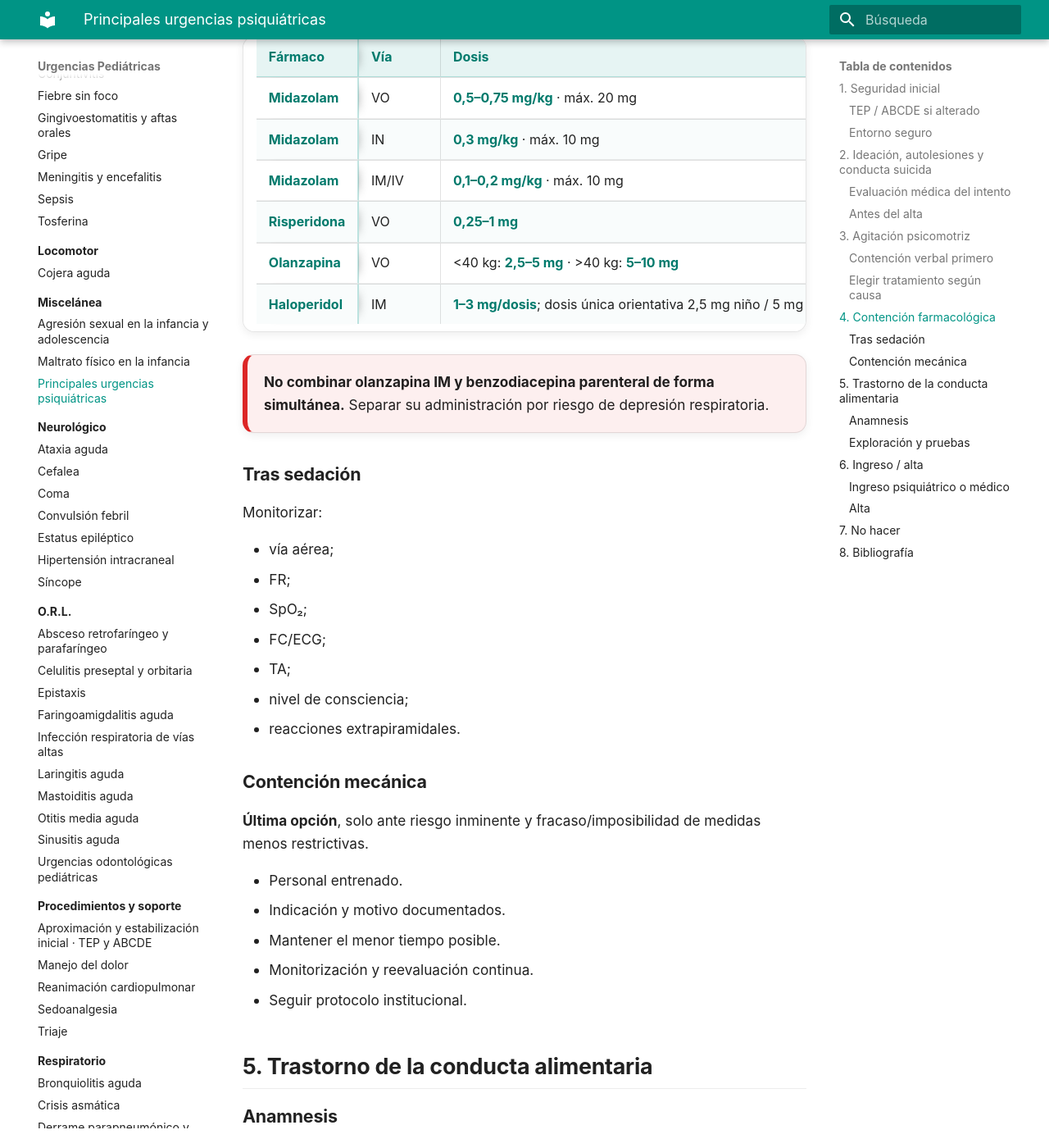
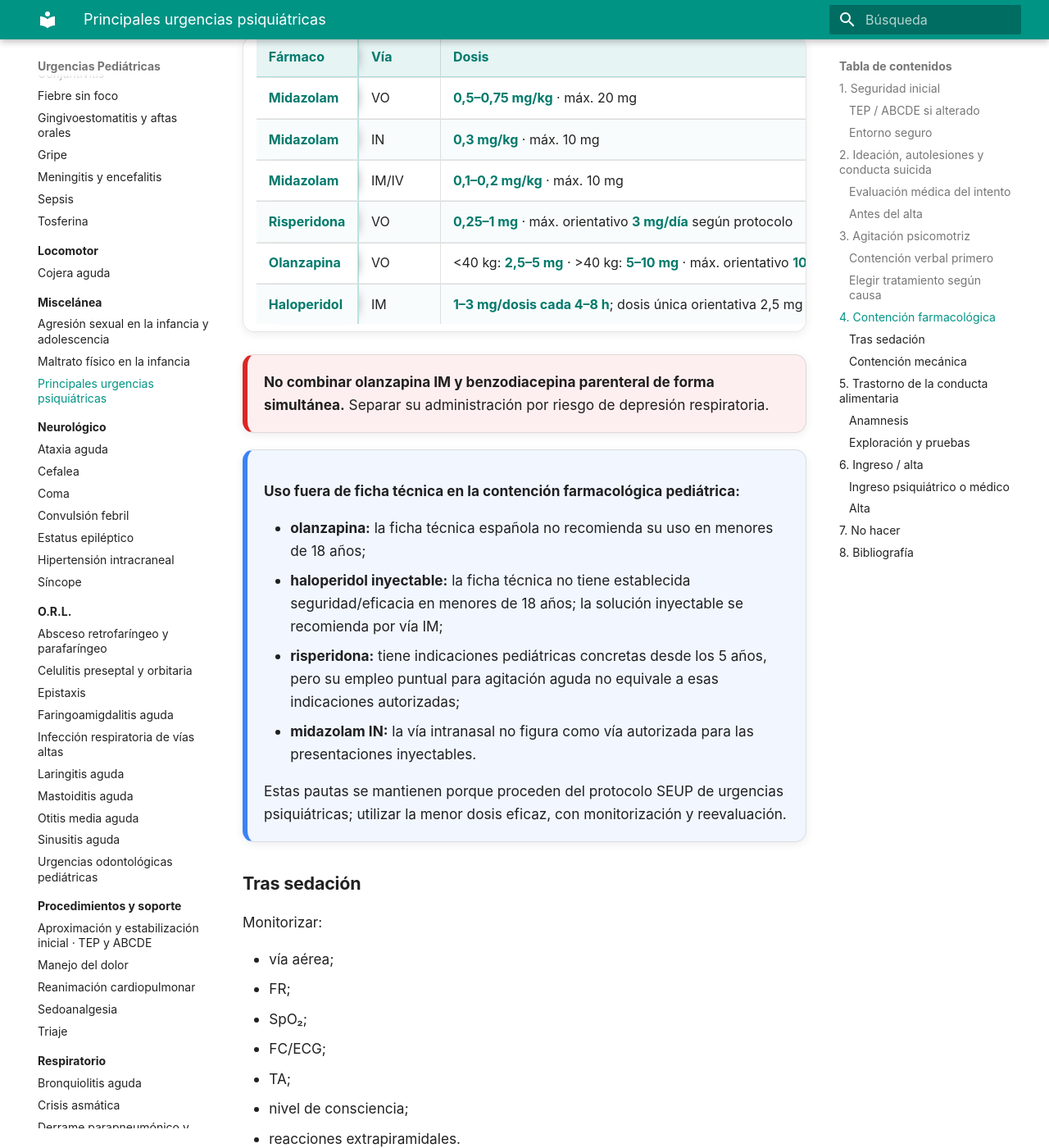
Before and after one commit to gonzaloares/urgencias-pediatricas, an MkDocs documentation site: the page built from docs/salud-mental/urgencias-psiquiatricas.md, in a window 1280 px wide and 1400 px high, scrolled down 3387 px. Shown: the whole window at 82% size. Built offline with MkDocs 1.6.1 and Material for MkDocs 9.7.7, drawn with Linux system fonts in a browser that asks for light colours; some of the changed text lies outside the part shown.

Commit message:
Explicita máximos y usos off-label en agitación

```diff
--- a/docs/salud-mental/urgencias-psiquiatricas.md
+++ b/docs/salud-mental/urgencias-psiquiatricas.md
@@ -112,14 +112,27 @@ Preferir **vía oral** si el paciente coopera.
 | **Midazolam** | VO | **0,5–0,75 mg/kg** · máx. 20 mg |
 | **Midazolam** | IN | **0,3 mg/kg** · máx. 10 mg |
 | **Midazolam** | IM/IV | **0,1–0,2 mg/kg** · máx. 10 mg |
-| **Risperidona** | VO | **0,25–1 mg** |
-| **Olanzapina** | VO | <40 kg: **2,5–5 mg** · >40 kg: **5–10 mg** |
-| **Haloperidol** | IM | **1–3 mg/dosis**; dosis única orientativa 2,5 mg niño / 5 mg adolescente |
+| **Risperidona** | VO | **0,25–1 mg** · máx. orientativo **3 mg/día** según protocolo |
+| **Olanzapina** | VO | <40 kg: **2,5–5 mg** · >40 kg: **5–10 mg** · máx. orientativo **10–20 mg/día** según protocolo |
+| **Haloperidol** | IM | **1–3 mg/dosis cada 4–8 h**; dosis única orientativa 2,5 mg niño / 5 mg adolescente · monitorizar ECG |
 
 </div>
 
 <div class="clinical-card clinical-card-danger">
   <strong>No combinar olanzapina IM y benzodiacepina parenteral de forma simultánea.</strong> Separar su administración por riesgo de depresión respiratoria.
+</div>
+
+<div class="clinical-card clinical-card-note" markdown="1">
+
+**Uso fuera de ficha técnica en la contención farmacológica pediátrica:**
+
+- **olanzapina:** la ficha técnica española no recomienda su uso en menores de 18 años;
+- **haloperidol inyectable:** la ficha técnica no tiene establecida seguridad/eficacia en menores de 18 años; la solución inyectable se recomienda por vía IM;
+- **risperidona:** tiene indicaciones pediátricas concretas desde los 5 años, pero su empleo puntual para agitación aguda no equivale a esas indicaciones autorizadas;
+- **midazolam IN:** la vía intranasal no figura como vía autorizada para las presentaciones inyectables.
+
+Estas pautas se mantienen porque proceden del protocolo SEUP de urgencias psiquiátricas; utilizar la menor dosis eficaz, con monitorización y reevaluación.
+
 </div>
 
 ### Tras sedación
@@ -214,3 +227,6 @@ Solo si:
 ## 8. Bibliografía
 
 1. Armero Pedreira P, Yagüe Torcal F. **Principales urgencias psiquiátricas en Urgencias de Pediatría.** Protocolos diagnósticos y terapéuticos en Urgencias de Pediatría. Sociedad Española de Urgencias de Pediatría. 4.ª ed. Actualización 2025. [Documento](https://seup.org/wp-content/uploads/2025/03/31_Psiquiatria_4a-ed-ene25.pdf)
+2. Agencia Española de Medicamentos y Productos Sanitarios (AEMPS). **Olanzapina: ficha técnica.** [CIMA](https://cima.aemps.es/cima/dochtml/ft/75103/FT_75103.html)
+3. Agencia Española de Medicamentos y Productos Sanitarios (AEMPS). **Haloperidol 5 mg/ml solución inyectable: ficha técnica.** [CIMA](https://cima.aemps.es/cima/dochtml/ft/58345/FT_58345.html)
+4. Agencia Española de Medicamentos y Productos Sanitarios (AEMPS). **Risperidona: ficha técnica.** [CIMA](https://cima.aemps.es/cima/dochtml/ft/66804/FichaTecnica_66804.html)
```
